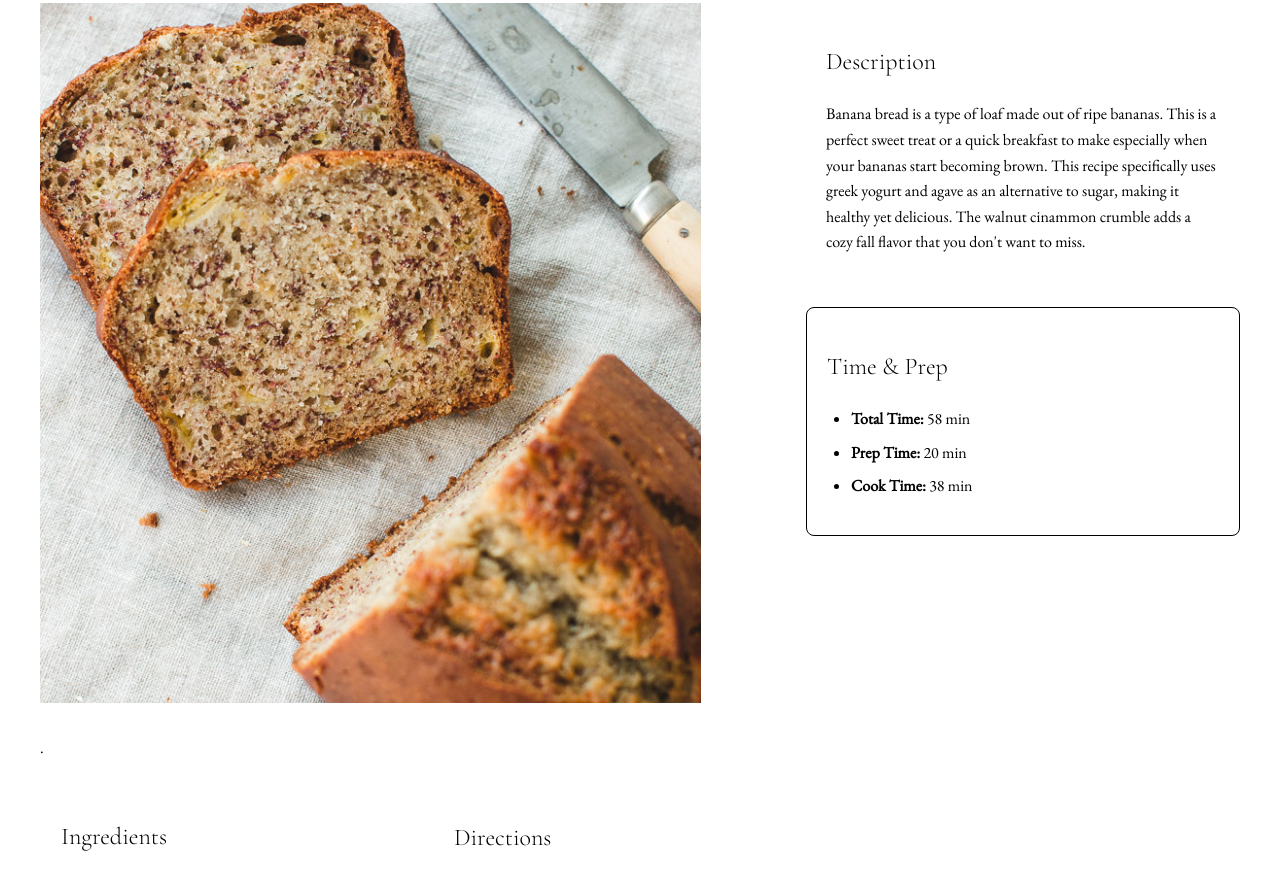
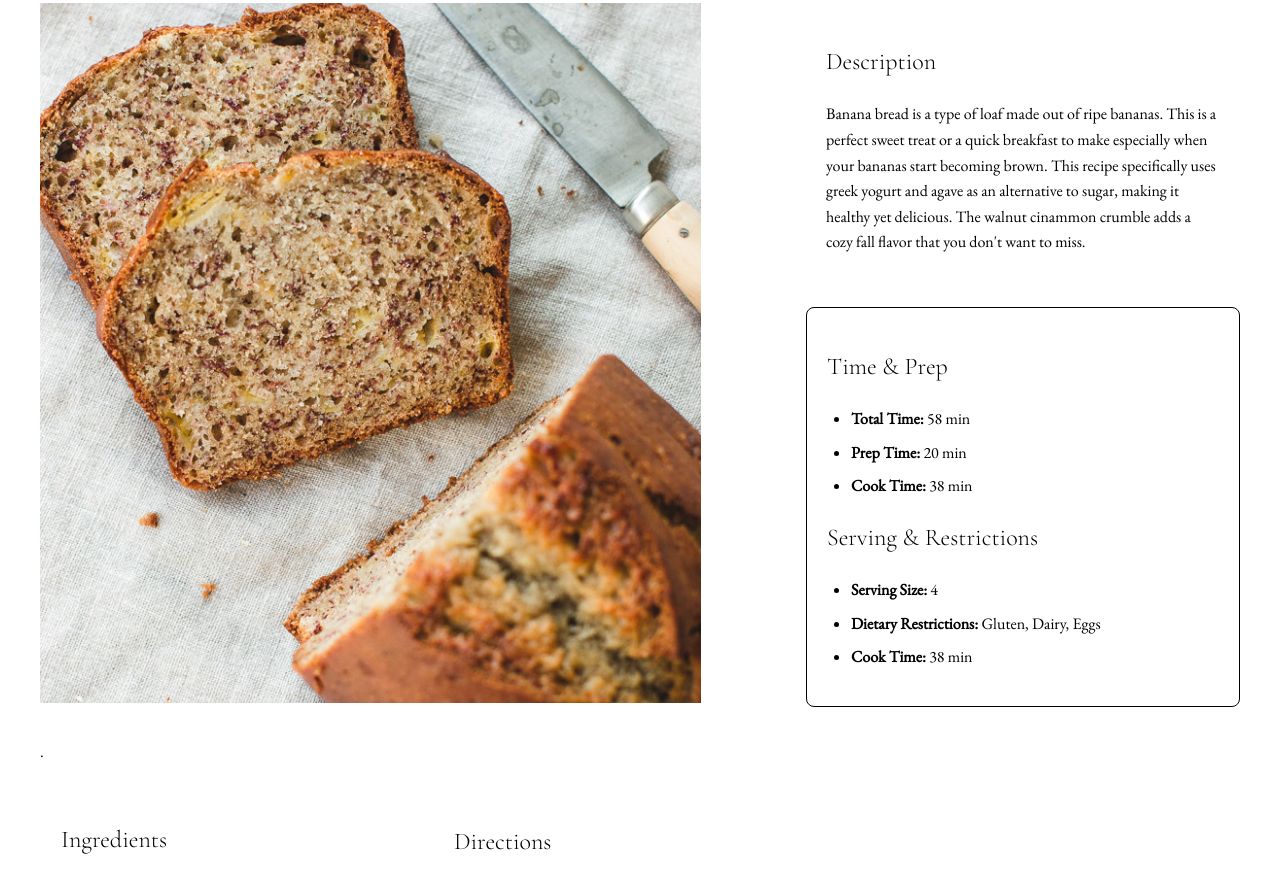
Before and after one commit to evelynpae/iffall2025, a plain HTML site: page recipe/complete/index.html in a window 1280 px wide. Shown: the part 332-1201 px from the top of the page. Drawn offline with nearby package versions, Linux system fonts and the light colour scheme.

Commit message:
Add files via upload

```diff
--- a/recipe/complete/css/styles.css
+++ b/recipe/complete/css/styles.css
@@ -78,6 +78,7 @@ h2{
   border:1px solid;
   border-color:rgb(0, 0, 0);
 }
+
 
 .recipe-layout{
   display: flex;
--- a/recipe/complete/index.html
+++ b/recipe/complete/index.html
@@ -35,6 +35,12 @@
         <ul>
           <li><strong>Total Time:</strong> 58 min</li>
           <li><strong>Prep Time:</strong> 20 min</li>
+          <li><strong>Cook Time:</strong> 38 min</li>
+        </ul>
+             <h2>Serving & Restrictions </h2>
+        <ul>
+          <li><strong>Serving Size:</strong> 4</li>
+          <li><strong>Dietary Restrictions:</strong> Gluten, Dairy, Eggs </li>
           <li><strong>Cook Time:</strong> 38 min</li>
         </ul>
       </section>
```
